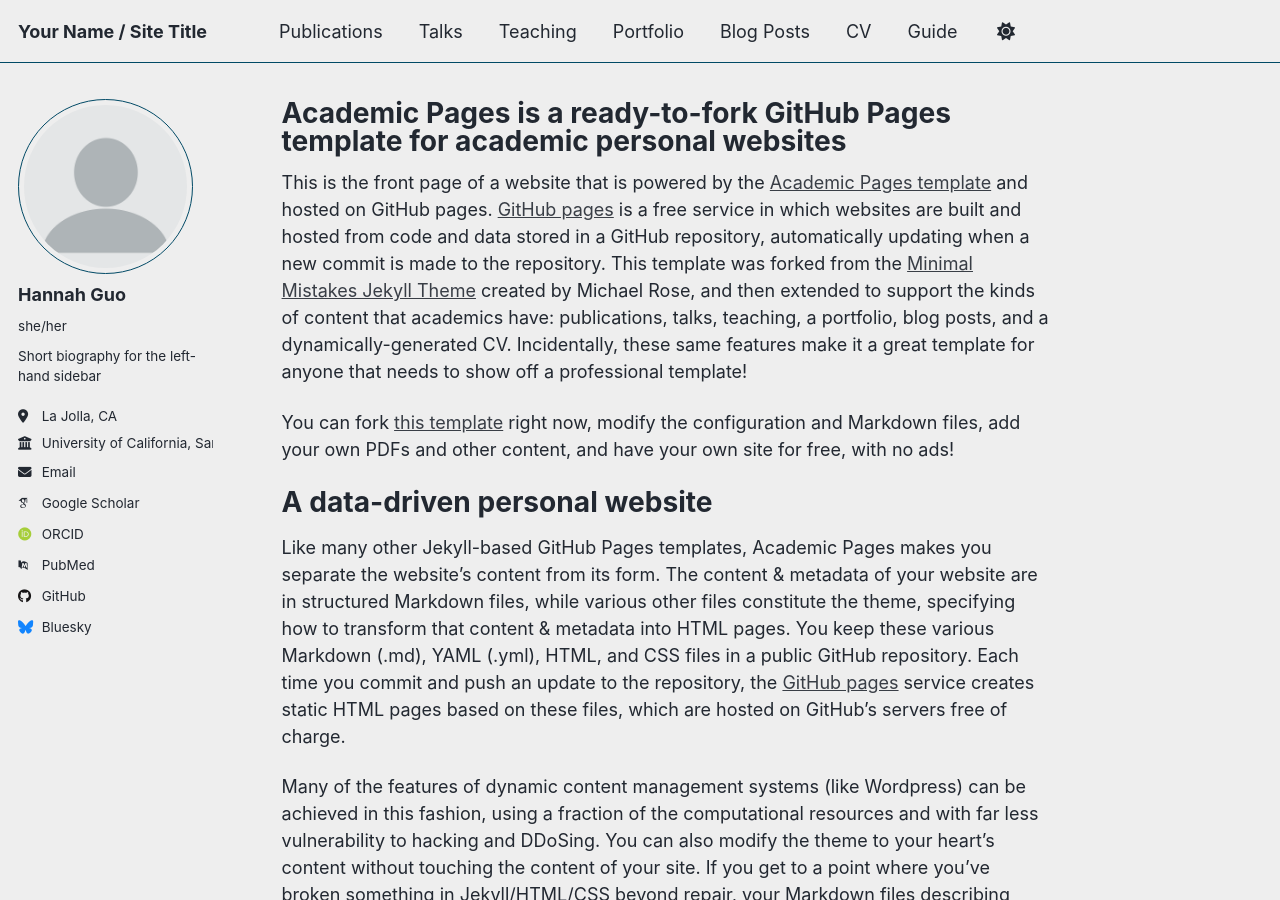
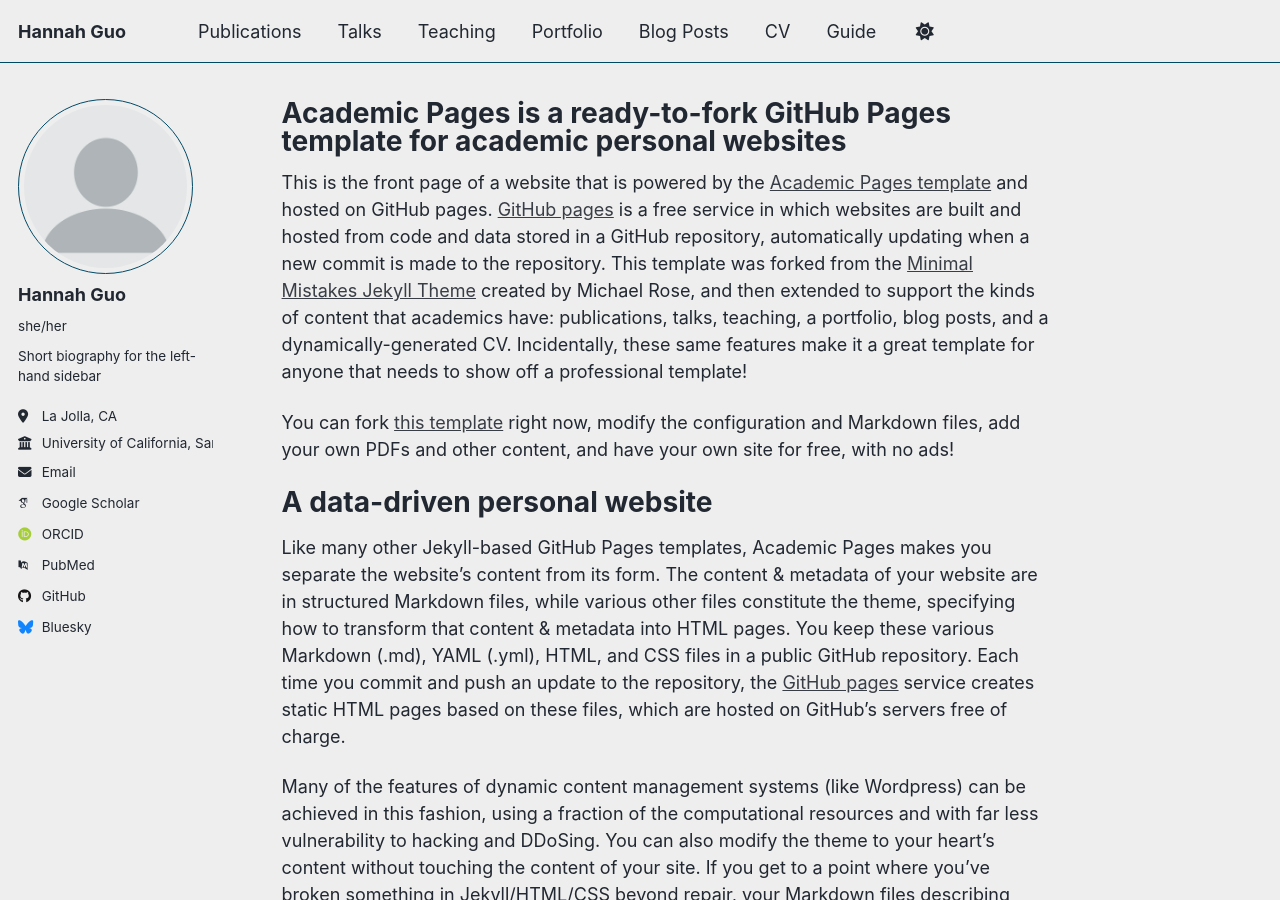
Before and after one commit to itshannahulu/itshannahulu.github.io, a Jekyll site: the page built from _pages/about.md, in a window 1280 px wide and 900 px high. Built offline with Jekyll 4.4.1, drawn with Linux system fonts in a browser that asks for light colours; some web fonts are replaced; a script that is not in the unit is left out.

Commit message:
Update site configuration with personal details

```diff
--- a/_config.yml
+++ b/_config.yml
@@ -9,14 +9,15 @@
 # Basic Site Settings
 locale                   : "en-US"
 site_theme               : "air" # Currently available options are "default", "air"
-title                    : "Your Name / Site Title"
+title                    : "Hannah Guo"
 title_separator          : "-"
 name                     : &name "Hannah Guo"
-description              : &description "Your Name's academic portfolio"   # Update this with a general description of your site, this is the default if not overridden by a page
-url                      : https://academicpages.github.io # The base hostname & protocol for your site e.g. "https://[your GitHub username].github.io",
+description              : &description "Hannah's academic portfolio"   # Update this with a general description of your site, this is the default if not overridden by a page
+url                      : "https://itshannahulu.github.io" # The base hostname & protocol for your site e.g. "https://[your GitHub username].github.io",
                                                            # or if you already have some other page hosted on Github then use "https://[your GitHub username].github.io/[Your Repo Name]"
 baseurl                  : "" # the subpath of your site, e.g. "/blog"
-repository               : "academicpages/academicpages.github.io"
+repository               : "itshannahulu/itshannahulu.github.io"
+
 
 # Site Author - The following control what appear as part of the author content on the side bar.
 #               If a field is blank the icon and link will not appear, otherwise it will be shown.
```
